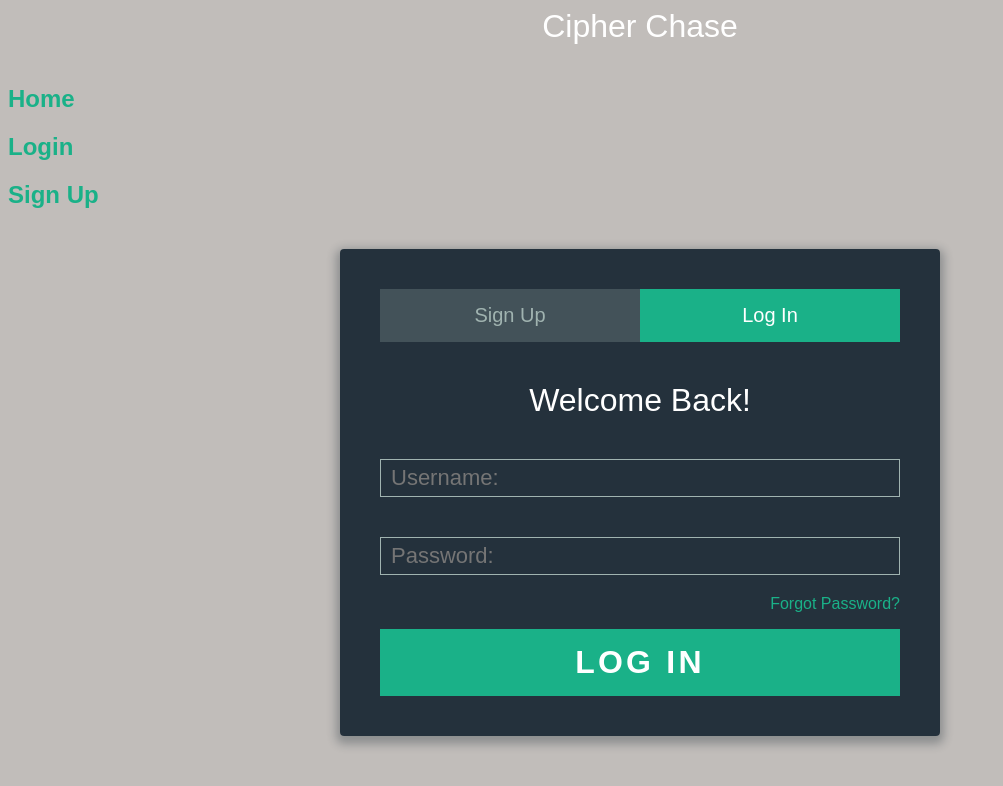
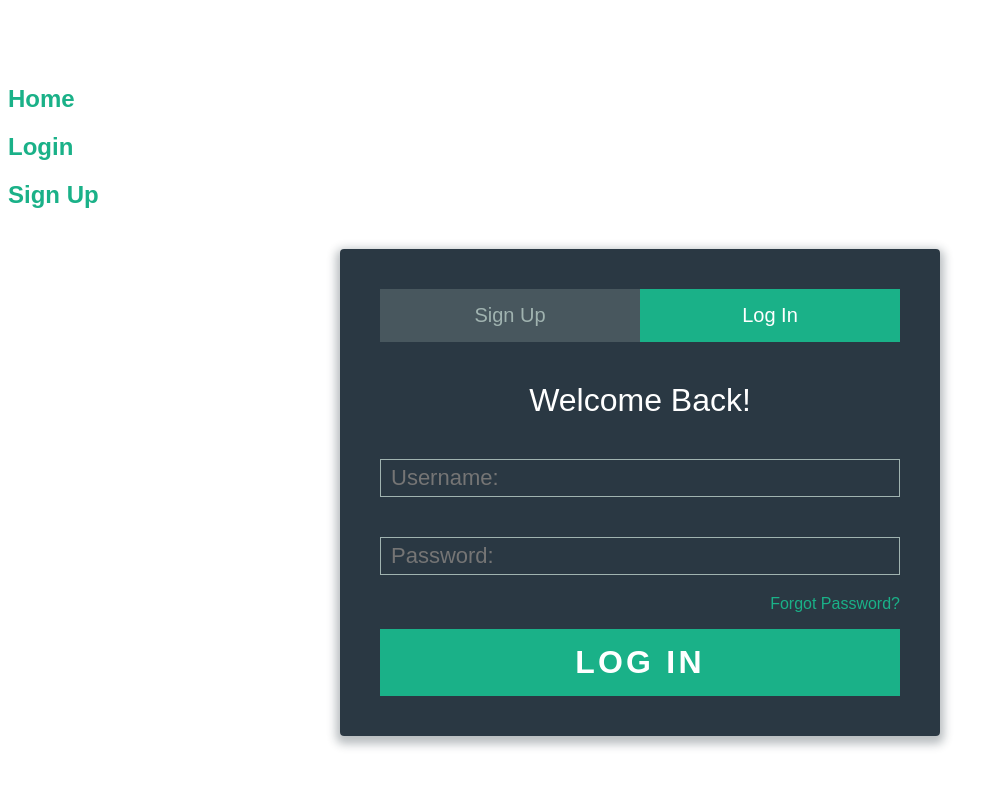
Before and after one commit to cipherchase/cipherchase, a React app: page /auth in a window 1280 px wide. Shown: the top 786 px of the page, without its empty margins (0-1003 px from the left). Built offline with nearby package versions, Linux system fonts and the light colour scheme.

Commit message:
cleaning css

```diff
--- a/src/components/form.css
+++ b/src/components/form.css
@@ -122,7 +122,7 @@ textarea {
   text-align: right;
 }
 body {
-  background: #c1bdba;
+  /* background: #c1bdba; */
   font-family: 'Titillium Web', sans-serif;
 }
 a {
```
